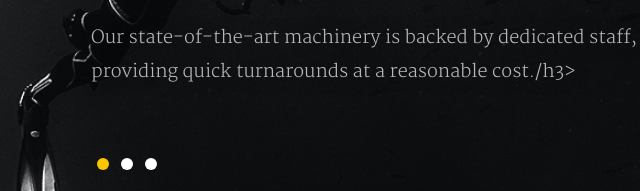
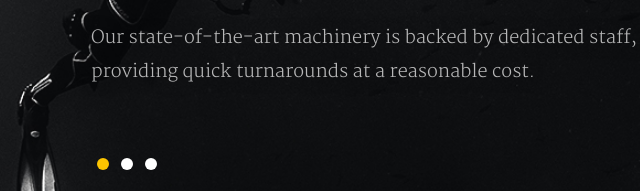
Before and after one commit to dalcon007/dynamiclabel, a plain HTML site: page docs/index.html in a window 1280 px wide. Shown: the part 405-596 px from the top of the page, 29-669 px from the left. Drawn offline with Linux system fonts and the light colour scheme.

Commit message:
Update index.html

```diff
--- a/docs/index.html
+++ b/docs/index.html
@@ -91,7 +91,7 @@
 						   <div class="flex-caption">
 								<h1 class="">We're <span>Dynamic Label</span>. We've provided North America with quality labels for 30 years.</h1>
 
-								<h3 class="">Our state-of-the-art machinery is backed by dedicated staff, providing quick turnarounds at a reasonable cost./h3>
+								<h3 class="">Our state-of-the-art machinery is backed by dedicated staff, providing quick turnarounds at a reasonable cost.</h3>
 							</div>
 					   </li>
 
```
